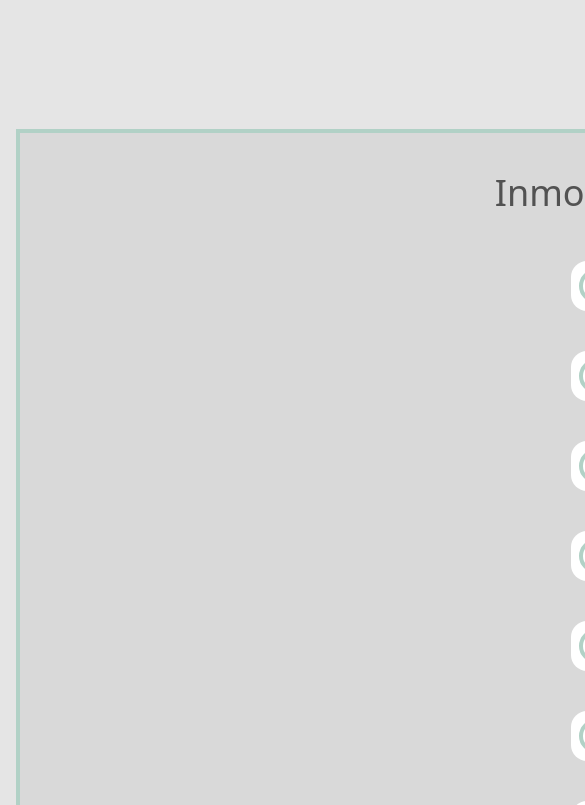
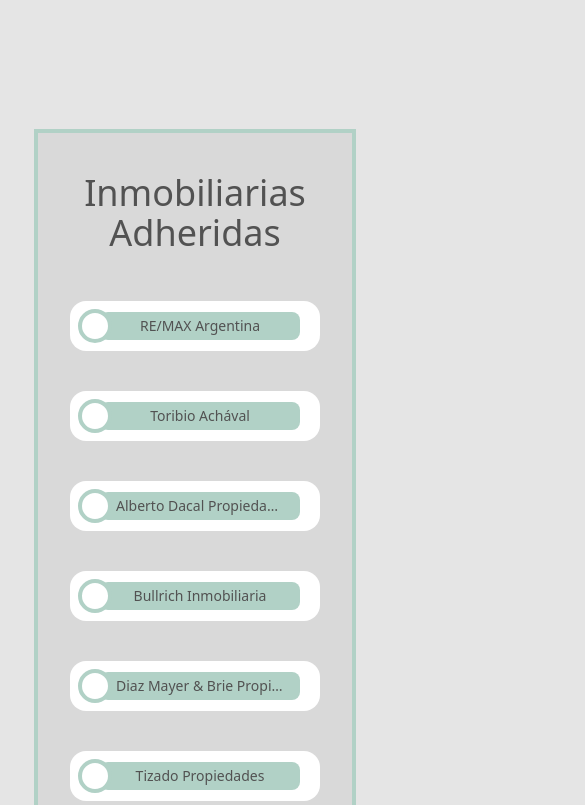
Before and after one commit to JustBecerra/sinergia_valores_s.a, an Astro site: page / in a window 390 px wide. Shown: the part 4740-5545 px from the top of the page, 585 px wide, since content can reach past the window. Built offline with nearby package versions, Linux system fonts and the light colour scheme; Astro itself is replaced by a stand-in of ours.

Commit message:
add companies attached responsive grid columns

```diff
--- a/src/components/sections/CompaniesAttached.astro
+++ b/src/components/sections/CompaniesAttached.astro
@@ -12,10 +12,10 @@
 
 <!-- Main container that holds all content. Customized for different viewport sizes. -->
 <section
-  class="mx-auto mb-[12rem] flex w-[100rem] max-w-[85rem] flex-col items-center justify-center gap-12 border-4 border-blue-50 bg-blue-20 px-4 py-10 dark:border-yellow-400 dark:bg-white/[.075] sm:px-6 lg:px-8 lg:py-14 2xl:max-w-full"
+  class="mx-auto mb-[12rem] flex w-[90%] flex-col items-center justify-center gap-12 border-4 border-blue-50 bg-blue-20 px-4 py-10 dark:border-yellow-400 dark:bg-white/[.075] sm:px-6 md:flex-row md:flex-col lg:px-8 lg:py-14"
 >
   <h2 class="text-center text-4xl text-neutral-600 dark:text-white">{title}</h2>
-  <div class="grid gap-10 md:grid-cols-5">
+  <div class="grid gap-10 md:grid-cols-2 xl:grid-cols-3 2xl:grid-cols-4">
     {
       inmobiliarias.map((inmobiliaria) => (
         <div class="relative flex h-[50px] w-[250px] items-center justify-center rounded-2xl bg-white">
```
